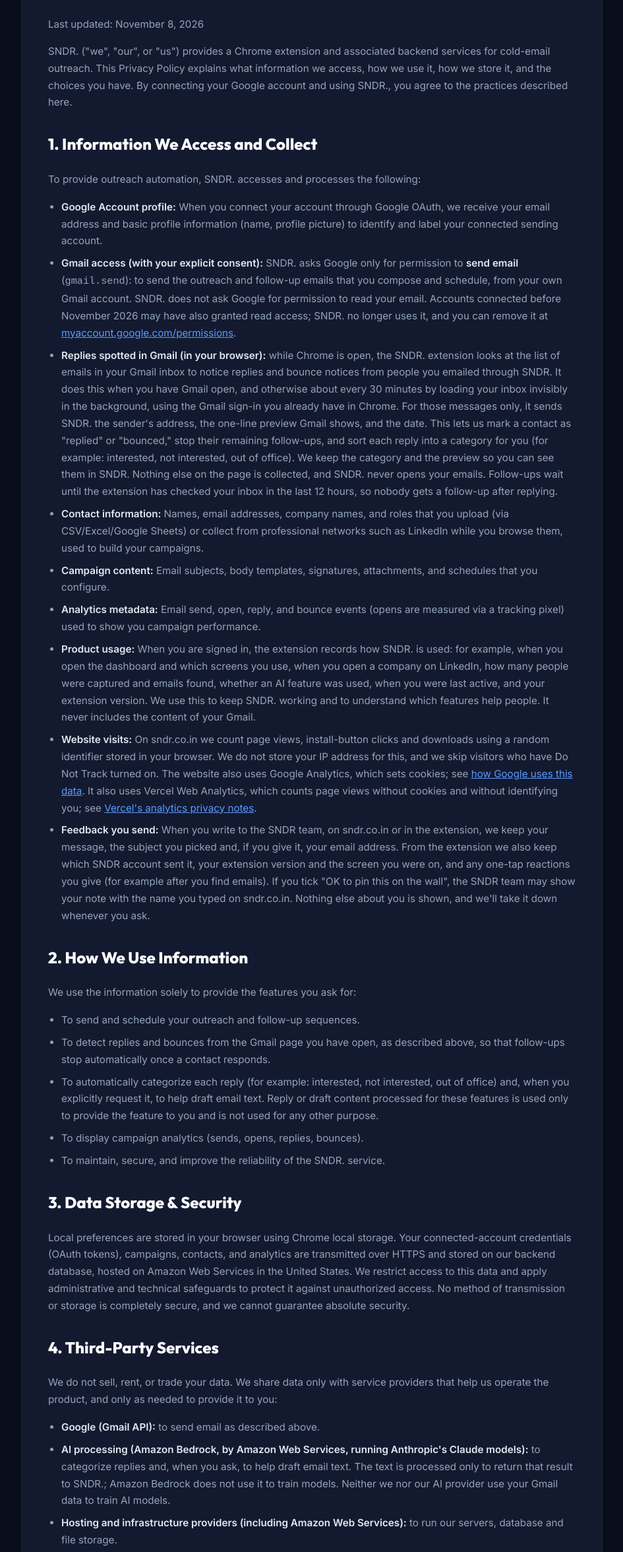
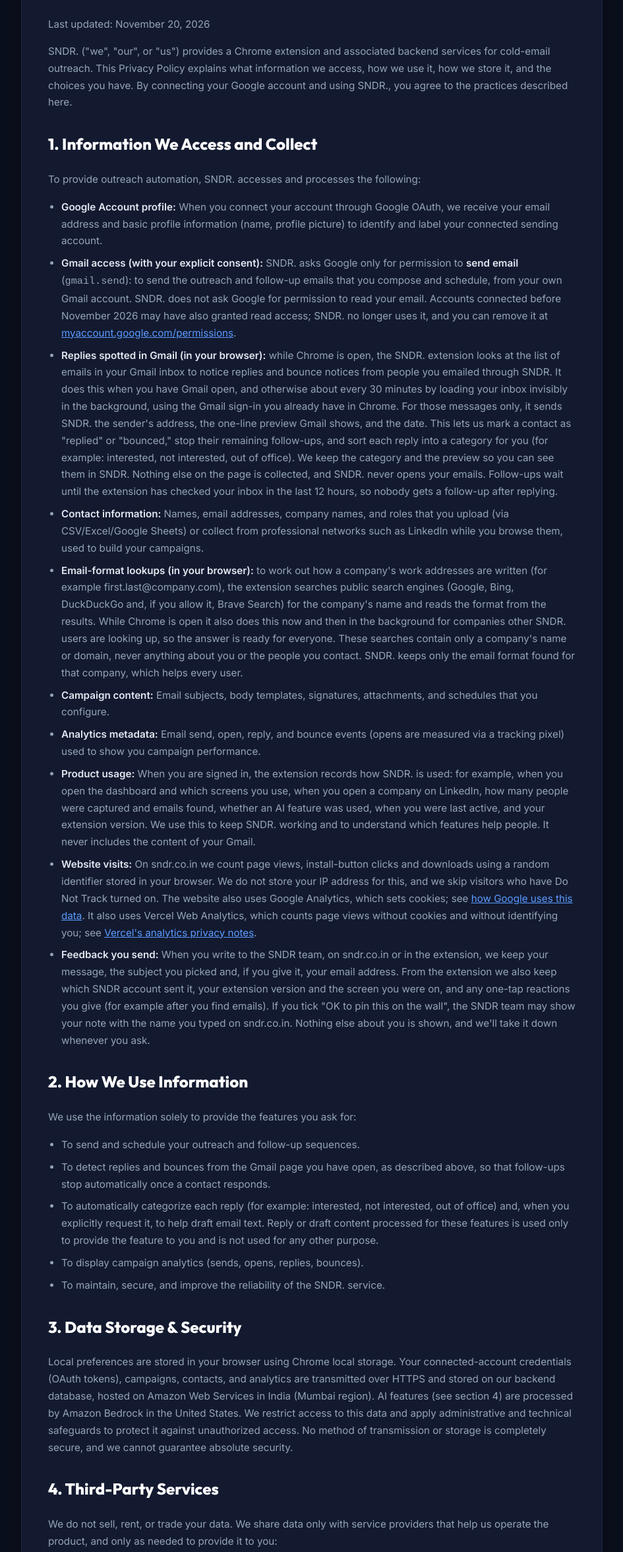
Before and after one commit to Shubham-sah1/sndr-landing, a plain HTML site: page privacy.html in a window 1280 px wide. Shown: the part 169-2521 px from the top of the page at 66% size, without its empty margins (167-1112 px from the left). Drawn offline with Linux system fonts and the light colour scheme; a script that the page names is missing.

Commit message:
Extension 2.4.98: shared company memory, lookups ahead of time, Brave Search
- sndr-extension.zip / version.json: 2.4.98
- Privacy policy: email-format lookups in the user's browser (company names
  only, also for other users' companies in the background; Brave Search if
  allowed); data now hosted in India (Mumbai), AI in the US.

Co-Authored-By: Claude Opus 5.5 <noreply@anthropic.com>

```diff
--- a/privacy.html
+++ b/privacy.html
@@ -98,7 +98,7 @@
 <body>
   <div class="container">
     <h1>Privacy Policy</h1>
-    <p>Last updated: November 8, 2026</p>
+    <p>Last updated: November 20, 2026</p>
 
     <p>SNDR. ("we", "our", or "us") provides a Chrome extension and associated backend services for cold-email outreach. This Privacy Policy explains what information we access, how we use it, how we store it, and the choices you have. By connecting your Google account and using SNDR., you agree to the practices described here.</p>
 
@@ -109,6 +109,7 @@
       <li><strong>Gmail access (with your explicit consent):</strong> SNDR. asks Google only for permission to <strong>send email</strong> (<code>gmail.send</code>): to send the outreach and follow-up emails that you compose and schedule, from your own Gmail account. SNDR. does not ask Google for permission to read your email. Accounts connected before November 2026 may have also granted read access; SNDR. no longer uses it, and you can remove it at <a href="https://myaccount.google.com/permissions" target="_blank" rel="noopener">myaccount.google.com/permissions</a>.</li>
       <li><strong>Replies spotted in Gmail (in your browser):</strong> while Chrome is open, the SNDR. extension looks at the list of emails in your Gmail inbox to notice replies and bounce notices from people you emailed through SNDR. It does this when you have Gmail open, and otherwise about every 30 minutes by loading your inbox invisibly in the background, using the Gmail sign-in you already have in Chrome. For those messages only, it sends SNDR. the sender's address, the one-line preview Gmail shows, and the date. This lets us mark a contact as "replied" or "bounced," stop their remaining follow-ups, and sort each reply into a category for you (for example: interested, not interested, out of office). We keep the category and the preview so you can see them in SNDR. Nothing else on the page is collected, and SNDR. never opens your emails. Follow-ups wait until the extension has checked your inbox in the last 12 hours, so nobody gets a follow-up after replying.</li>
       <li><strong>Contact information:</strong> Names, email addresses, company names, and roles that you upload (via CSV/Excel/Google Sheets) or collect from professional networks such as LinkedIn while you browse them, used to build your campaigns.</li>
+      <li><strong>Email-format lookups (in your browser):</strong> to work out how a company's work addresses are written (for example first.last@company.com), the extension searches public search engines (Google, Bing, DuckDuckGo and, if you allow it, Brave Search) for the company's name and reads the format from the results. While Chrome is open it also does this now and then in the background for companies other SNDR. users are looking up, so the answer is ready for everyone. These searches contain only a company's name or domain, never anything about you or the people you contact. SNDR. keeps only the email format found for that company, which helps every user.</li>
       <li><strong>Campaign content:</strong> Email subjects, body templates, signatures, attachments, and schedules that you configure.</li>
       <li><strong>Analytics metadata:</strong> Email send, open, reply, and bounce events (opens are measured via a tracking pixel) used to show you campaign performance.</li>
       <li><strong>Product usage:</strong> When you are signed in, the extension records how SNDR. is used: for example, when you open the dashboard and which screens you use, when you open a company on LinkedIn, how many people were captured and emails found, whether an AI feature was used, when you were last active, and your extension version. We use this to keep SNDR. working and to understand which features help people. It never includes the content of your Gmail.</li>
@@ -127,7 +128,7 @@
     </ul>
 
     <h2>3. Data Storage &amp; Security</h2>
-    <p>Local preferences are stored in your browser using Chrome local storage. Your connected-account credentials (OAuth tokens), campaigns, contacts, and analytics are transmitted over HTTPS and stored on our backend database, hosted on Amazon Web Services in the United States. We restrict access to this data and apply administrative and technical safeguards to protect it against unauthorized access. No method of transmission or storage is completely secure, and we cannot guarantee absolute security.</p>
+    <p>Local preferences are stored in your browser using Chrome local storage. Your connected-account credentials (OAuth tokens), campaigns, contacts, and analytics are transmitted over HTTPS and stored on our backend database, hosted on Amazon Web Services in India (Mumbai region). AI features (see section 4) are processed by Amazon Bedrock in the United States. We restrict access to this data and apply administrative and technical safeguards to protect it against unauthorized access. No method of transmission or storage is completely secure, and we cannot guarantee absolute security.</p>
 
     <h2>4. Third-Party Services</h2>
     <p>We do not sell, rent, or trade your data. We share data only with service providers that help us operate the product, and only as needed to provide it to you:</p>
--- a/version.json
+++ b/version.json
@@ -1 +1 @@
-{"latest":"2.4.97"}
+{"latest":"2.4.98"}
```
Also changed, not shown: 1 other file.
